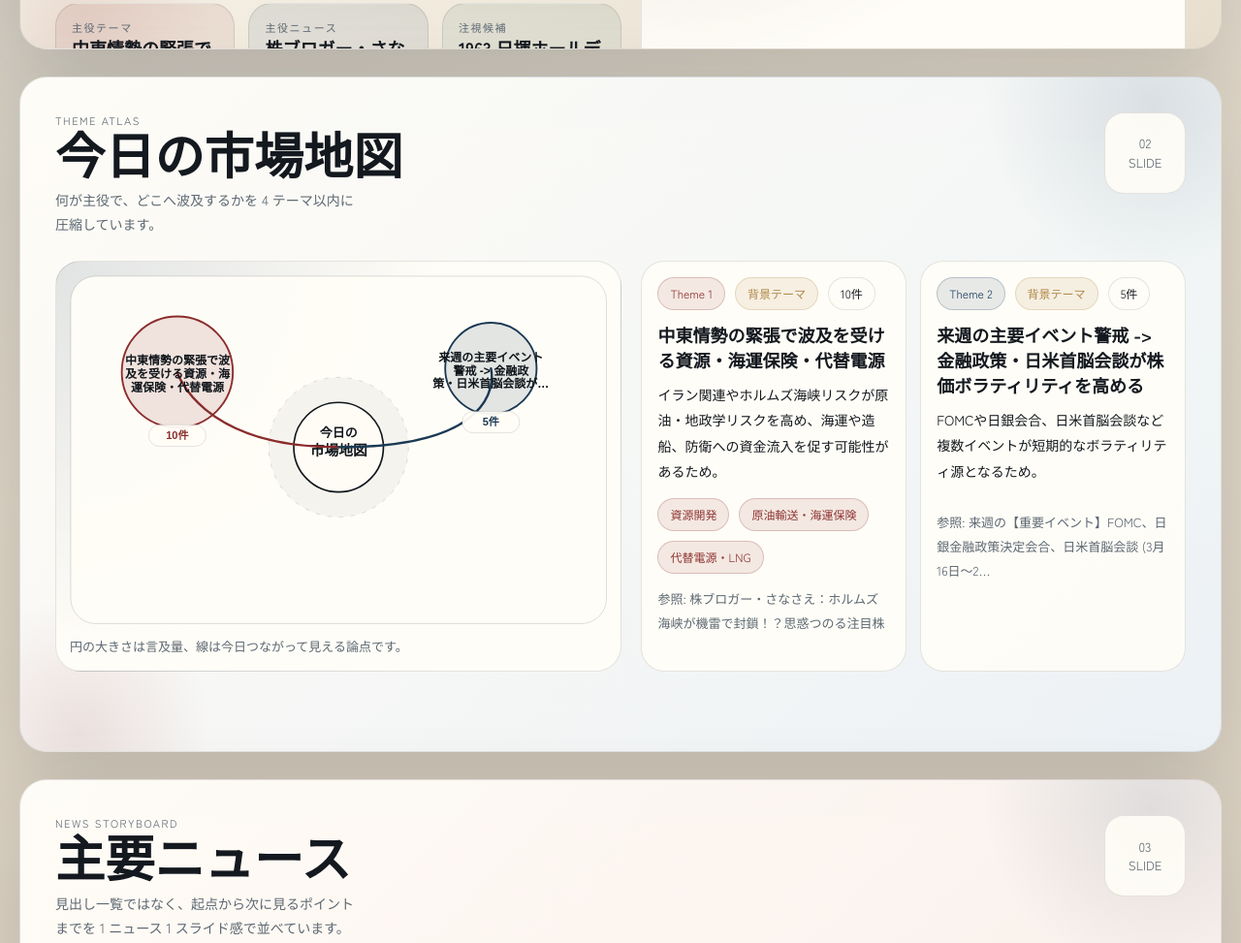
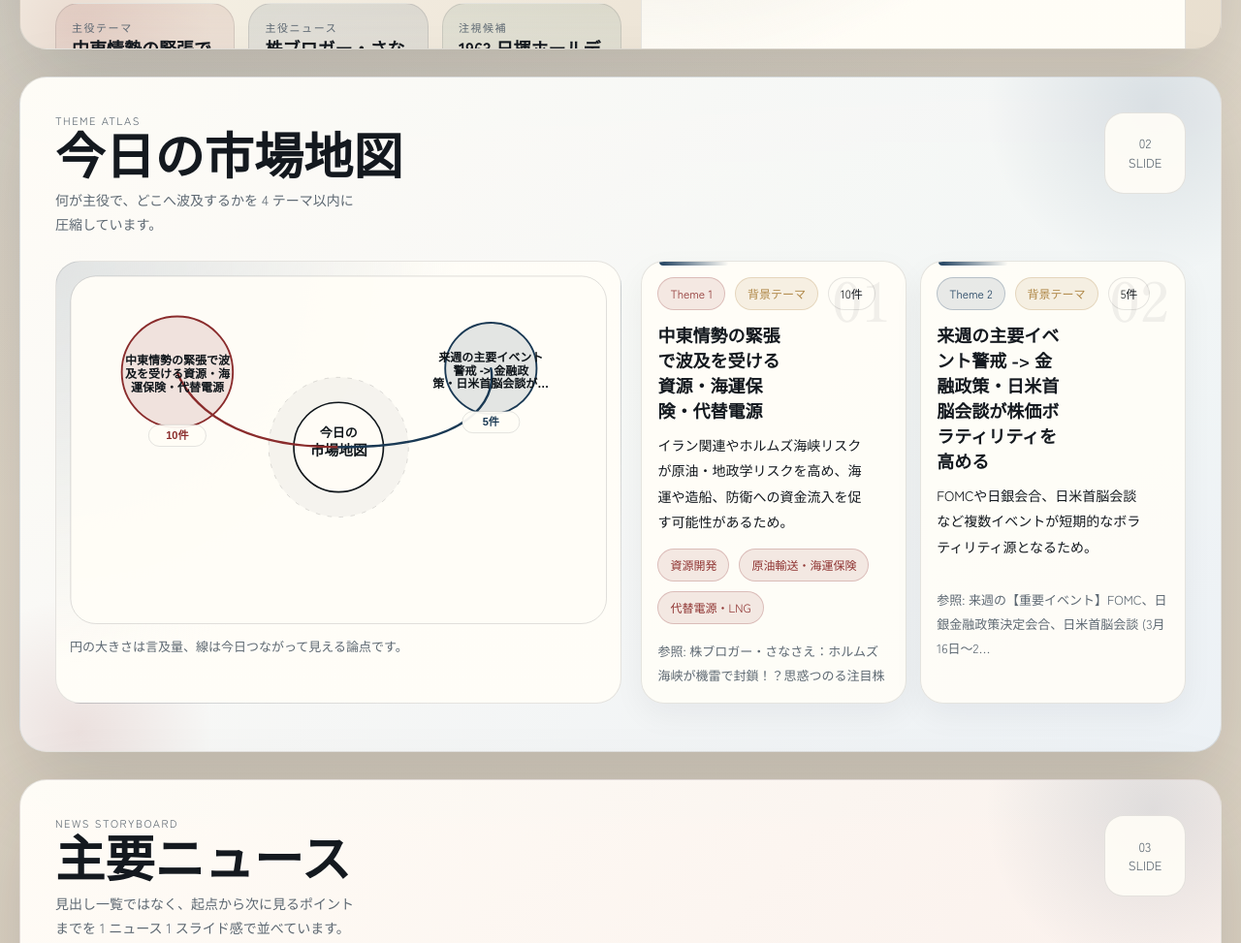
Before and after one commit to kuwa136-collab/kabu-line-bot, a website: page docs/index.html in a window 1280 px wide. Shown: the part 816-1789 px from the top of the page at 97% size. Drawn offline with Linux system fonts and the light colour scheme.

Commit message:
Update GitHub Pages morning edition

```diff
--- a/docs/index.html
+++ b/docs/index.html
@@ -28,6 +28,7 @@
     .cand{min-height:176px}.bar{width:100%;height:8px;margin-top:10px;border-radius:999px;background:rgba(20,25,31,.08);overflow:hidden}.bar span{display:block;height:100%;background:linear-gradient(90deg,var(--red),var(--gold))}
     .layers{position:relative;z-index:1;display:grid;grid-template-columns:repeat(3,minmax(0,1fr));gap:18px}.col{min-height:370px}.col h3,.board h3{margin:12px 0 8px;font-size:28px;line-height:1.2}.layerStack{margin-top:16px}
     .checkCard{padding:14px;border:1px solid var(--line);border-radius:18px;background:rgba(255,253,247,.92)}.checkCard strong{display:block;margin-top:10px;line-height:1.6}
+    .themeCard,.storyCard,.cand,.col,.board{box-shadow:0 12px 32px rgba(20,25,31,.05)}.themeCard:before,.cand:before,.col:before,.board:before{content:"";position:absolute;left:18px;top:0;width:72px;height:4px;border-radius:0 0 10px 10px;background:linear-gradient(90deg,var(--navy),transparent)}.storyCard:before{content:"";position:absolute;inset:0;background:linear-gradient(135deg,rgba(31,64,95,.03),transparent 42%);pointer-events:none}.themeCard:after{content:attr(data-no);position:absolute;right:16px;top:10px;font-family:"Shippori Mincho",serif;font-size:56px;line-height:1;color:rgba(20,25,31,.06)}.sourceRed:before{background:linear-gradient(90deg,var(--red),transparent)}.sourceGold:before{background:linear-gradient(90deg,var(--gold),transparent)}.sourceNavy:before{background:linear-gradient(90deg,var(--navy),transparent)}.watchDirect:before{background:linear-gradient(90deg,var(--red),transparent)}.watchAssociate:before{background:linear-gradient(90deg,var(--gold),transparent)}.watchWatch:before{background:linear-gradient(90deg,var(--navy),transparent)}.miniGraphic{background:linear-gradient(180deg,rgba(255,253,247,.98),rgba(246,241,232,.92))}
     .empty{display:grid;place-items:center;min-height:180px;padding:18px;border:1px dashed rgba(20,25,31,.16);border-radius:24px;background:rgba(255,253,247,.7);color:var(--muted);text-align:center;line-height:1.8}.footer{margin-top:22px;padding:16px 6px 0;color:rgba(20,25,31,.72);font-size:13px;line-height:1.8}.error{padding:18px;border:1px solid rgba(143,52,50,.22);border-radius:20px;background:rgba(143,52,50,.08);color:var(--red)}
     @media (max-width:1120px){.themeGrid,.insights,.layers{grid-template-columns:1fr}}
     @media (max-width:980px){.toolbar,.grid,.storyGrid,.watchGrid,.decisionGrid{grid-template-columns:1fr}.toolbar{position:static;align-items:flex-start}.toolbar-meta{justify-content:flex-start}.slide{aspect-ratio:auto;min-height:0;padding:24px}.no{min-width:68px;min-height:68px}}
@@ -81,10 +82,10 @@
     const bridgeSvg=()=>`<div class="bridge"><svg viewBox="0 0 1200 110" role="img" aria-label="情報レイヤーの関係"><rect x="1" y="1" width="1198" height="108" rx="28" fill="rgba(255,253,247,.56)" stroke="rgba(16,22,27,.1)"/><rect x="70" y="28" width="220" height="54" rx="22" fill="rgba(138,44,44,.12)" stroke="#8a2c2c"/><text x="180" y="61" text-anchor="middle" font-size="18" font-weight="700" fill="#8a2c2c" font-family="BIZ UDPGothic, Yu Gothic, sans-serif">根拠源</text><path d="M290 55 C388 55, 416 55, 510 55" fill="none" stroke="#ae8440" stroke-width="3" stroke-linecap="round"/><rect x="510" y="28" width="220" height="54" rx="22" fill="rgba(174,132,64,.14)" stroke="#ae8440"/><text x="620" y="61" text-anchor="middle" font-size="18" font-weight="700" fill="#ae8440" font-family="BIZ UDPGothic, Yu Gothic, sans-serif">背景源</text><path d="M730 55 C826 55, 854 55, 948 55" fill="none" stroke="#1a3954" stroke-width="3" stroke-linecap="round"/><rect x="948" y="28" width="180" height="54" rx="22" fill="rgba(26,57,84,.12)" stroke="#1a3954"/><text x="1038" y="61" text-anchor="middle" font-size="18" font-weight="700" fill="#1a3954" font-family="BIZ UDPGothic, Yu Gothic, sans-serif">仮説源</text></svg></div>`;
     const toolbar=(d,c)=>`<div class="toolbar"><div class="brand"><p class="eyebrow">GitHub Pages Morning Edition</p><h1>株クラ朝刊 Slides</h1><p>NotebookLM のように、短文と図で読む朝の slide deck に切り替えています。</p></div><div class="toolbar-meta"><span class="meta">${e(full(d.analysis_date))} JST</span><span class="meta">ニュース ${e(c.news.length)} 件</span><span class="meta">テーマ ${e(c.themes.length)} 件</span><a class="link" href="./latest-analysis-full.md" target="_blank" rel="noopener noreferrer">Markdown</a><a class="link" href="./latest-analysis-full.json" target="_blank" rel="noopener noreferrer">JSON</a></div></div>`;
     const insight=(k,v,note,t)=>`<article class="card insight ${t}"><p class="eyebrow">${e(k)}</p><strong>${e(v)}</strong>${note?`<p class="body">${e(note)}</p>`:""}</article>`;
-    const themeCard=(x,i)=>`<article class="themeCard"><div class="tags"><span class="tag ${i%2===0?"redTag":"navyTag"}">Theme ${i+1}</span><span class="tag ${x.kind==="investable"?"greenTag":"goldTag"}">${e(x.kind==="investable"?"本命テーマ":"背景テーマ")}</span><span class="tag">${e(`${x.mention}件`)}</span></div><strong style="display:block;margin-top:12px;">${e(x.theme)}</strong><p class="body">${e(clip(x.why||"要点整理中",86))}</p><div class="chips" style="margin-top:14px;">${a(x.processes).slice(0,3).map(p=>`<span class="chip ${i%2===0?"redTag":"navyTag"}">${e(p)}</span>`).join("")}</div>${a(x.news).length?`<p class="small" style="margin-top:14px;">参照: ${e(clip(a(x.news)[0].headline,42))}</p>`:`<p class="small" style="margin-top:14px;">参照ニュース整理中</p>`}</article>`;
+    const themeCard=(x,i)=>`<article class="themeCard" data-no="0${i+1}"><div class="tags"><span class="tag ${i%2===0?"redTag":"navyTag"}">Theme ${i+1}</span><span class="tag ${x.kind==="investable"?"greenTag":"goldTag"}">${e(x.kind==="investable"?"本命テーマ":"背景テーマ")}</span><span class="tag">${e(`${x.mention}件`)}</span></div><strong style="display:block;margin-top:12px;max-width:15ch;">${e(x.theme)}</strong><p class="body" style="max-width:30ch;">${e(clip(x.why||"要点整理中",86))}</p><div class="chips" style="margin-top:14px;">${a(x.processes).slice(0,3).map(p=>`<span class="chip ${i%2===0?"redTag":"navyTag"}">${e(p)}</span>`).join("")}</div>${a(x.news).length?`<p class="small" style="margin-top:16px;">参照: ${e(clip(a(x.news)[0].headline,42))}</p>`:`<p class="small" style="margin-top:16px;">参照ニュース整理中</p>`}</article>`;
     const storyCard=(x,i,f=false)=>`<article class="storyCard ${f?"feature":""}"><div class="storyHead"><span class="storyIndex">#${i+1}</span><span class="tag redTag">${e(label(x.source))}</span><span class="tag ${x.role==="hypothesis"?"navyTag":"goldTag"}">${e(cat(x))}</span>${x.timestamp?`<span class="tag">${e(jp(x.timestamp))}</span>`:""}</div><h3 class="storyTitle">${x.url?`<a href="${e(x.url)}" target="_blank" rel="noopener noreferrer">${e(x.headline)}</a>`:e(x.headline)}</h3><p class="summary">${e(clip(x.summary||x.why||"要点整理中",f?118:84))}</p>${storyMini(x,i)}<div class="flow"><span class="chip redTag">${e(label(x.source))}</span><span class="dot">→</span><span class="chip navyTag">${e(clip(x.theme||cat(x),18))}</span><span class="dot">→</span><span class="chip greenTag">${e(action(x))}</span></div></article>`;
-    const cand=(x)=>{const w=Math.max(12,Math.min(100,(+x.confidence||0)*20)),k=x.kind==="direct"?"redTag":x.kind==="associate"?"goldTag":"navyTag",m=x.kind==="direct"?"本命":x.kind==="associate"?"中継ぎ":"監視";return`<article class="cand"><div class="candHead"><span class="tag ${k}">${e(m)}</span><span class="tag">${e(x.code)}</span><span class="tag">確度 ${e(x.confidence||0)}</span></div><strong style="display:block;margin-top:12px;">${e(x.name)}</strong><p class="body">${e(clip(x.reason||x.chain||"つながり整理中",84))}</p>${x.catalyst?`<p class="small" style="margin-top:10px;">昇格条件: ${e(clip(x.catalyst,50))}</p>`:""}${x.risk?`<p class="small">弱さ: ${e(clip(x.risk,46))}</p>`:""}<div class="bar"><span style="width:${w}%"></span></div></article>`};
-    const column=(title,sub,items,tone)=>`<section class="col"><p class="eyebrow">${e(sub)}</p><h3>${e(title)}</h3><div class="layerStack">${items.length?items.map(x=>`<article class="layerCard" style="border:1px solid var(--line);background:rgba(255,253,247,.92)"><div class="layerHead"><span class="tag ${tone}">${e(label(x.source))}</span>${x.timestamp?`<span class="tag">${e(jp(x.timestamp))}</span>`:""}</div><strong style="display:block;margin-top:10px;">${x.url?`<a href="${e(x.url)}" target="_blank" rel="noopener noreferrer">${e(clip(x.headline,42))}</a>`:e(clip(x.headline,42))}</strong><p class="small">${e(clip(x.summary||x.theme||"整理中",72))}</p></article>`).join(""):`<div class="empty">まだ並べる情報がありません。</div>`}</div></section>`;
+    const cand=(x)=>{const w=Math.max(12,Math.min(100,(+x.confidence||0)*20)),k=x.kind==="direct"?"redTag":x.kind==="associate"?"goldTag":"navyTag",m=x.kind==="direct"?"本命":x.kind==="associate"?"中継ぎ":"監視",kindClass=x.kind==="direct"?"watchDirect":x.kind==="associate"?"watchAssociate":"watchWatch";return`<article class="cand ${kindClass}"><div class="candHead"><span class="tag ${k}">${e(m)}</span><span class="tag">${e(x.code)}</span><span class="tag">確度 ${e(x.confidence||0)}</span></div><strong style="display:block;margin-top:12px;">${e(x.name)}</strong><p class="body">${e(clip(x.reason||x.chain||"つながり整理中",84))}</p>${x.catalyst?`<p class="small" style="margin-top:10px;">昇格条件: ${e(clip(x.catalyst,50))}</p>`:""}${x.risk?`<p class="small">弱さ: ${e(clip(x.risk,46))}</p>`:""}<div class="bar"><span style="width:${w}%"></span></div></article>`};
+    const column=(title,sub,items,tone)=>`<section class="col ${tone==="redTag"?"sourceRed":tone==="goldTag"?"sourceGold":"sourceNavy"}"><p class="eyebrow">${e(sub)}</p><h3>${e(title)}</h3><div class="layerStack">${items.length?items.map(x=>`<article class="layerCard" style="border:1px solid var(--line);background:rgba(255,253,247,.92)"><div class="layerHead"><span class="tag ${tone}">${e(label(x.source))}</span>${x.timestamp?`<span class="tag">${e(jp(x.timestamp))}</span>`:""}</div><strong style="display:block;margin-top:10px;">${x.url?`<a href="${e(x.url)}" target="_blank" rel="noopener noreferrer">${e(clip(x.headline,42))}</a>`:e(clip(x.headline,42))}</strong><p class="small">${e(clip(x.summary||x.theme||"整理中",72))}</p></article>`).join(""):`<div class="empty">まだ並べる情報がありません。</div>`}</div></section>`;
     const check=(x,i)=>`<article class="card"><span class="tag ${i%2===0?"redTag":"navyTag"}">Check ${i+1}</span><strong style="display:block;margin-top:10px;">${e(x)}</strong></article>`;
     function render(data){
       const c=ctx(data),t=c.themes[0],lead=c.news[0],news=c.news.slice(0,3);
```
